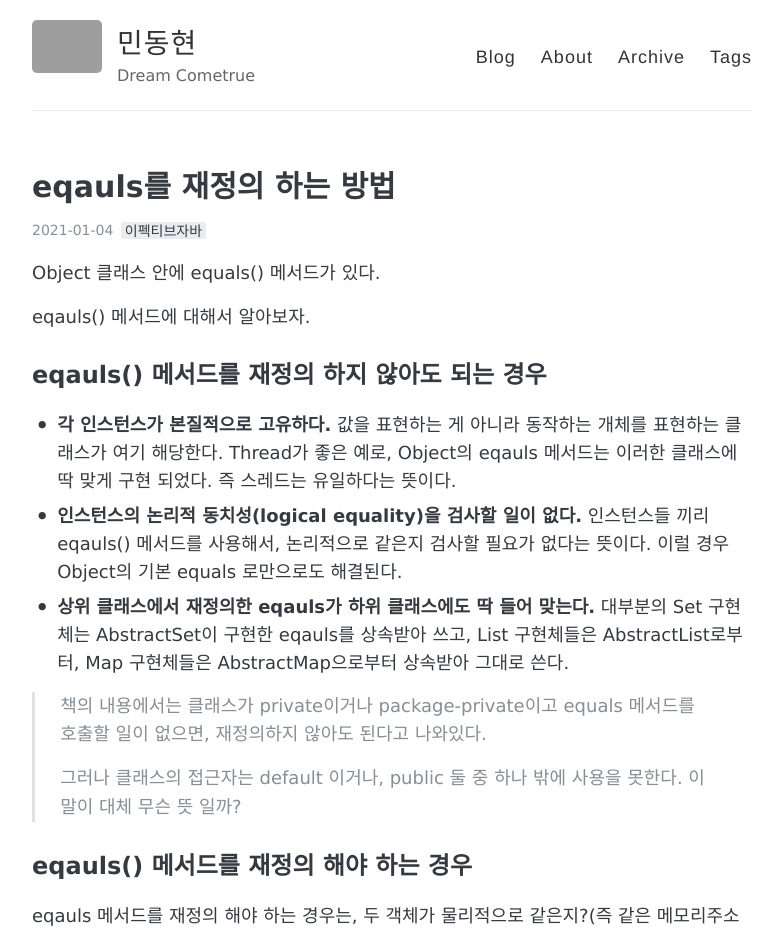
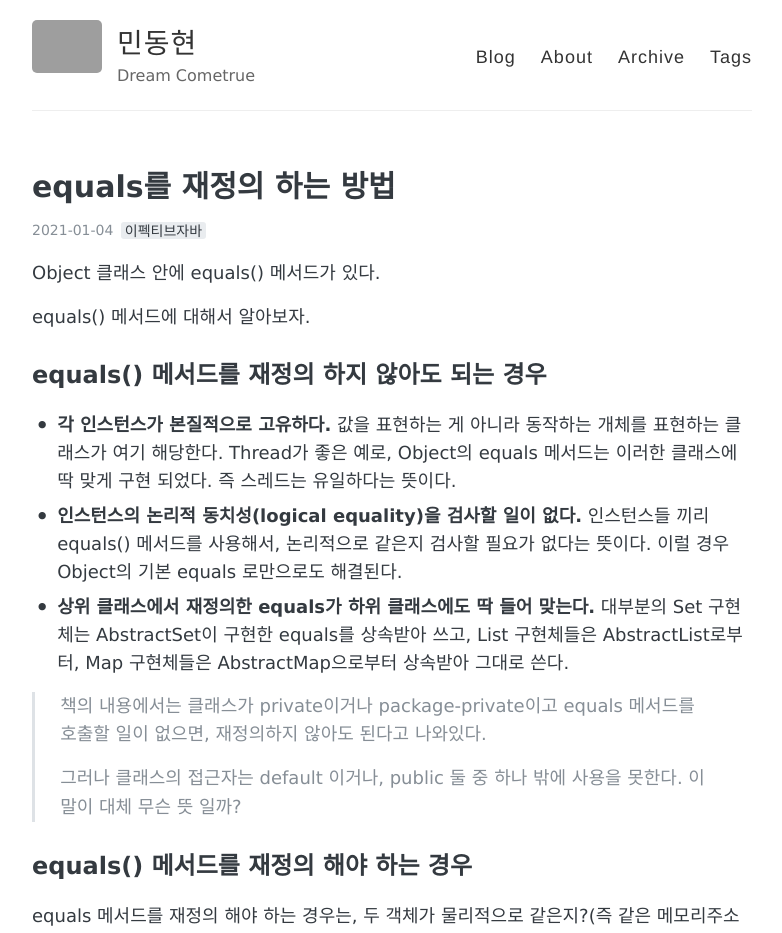
Before and after one commit to DaeAkin/DaeAkin.github.io, a Jekyll site: the page built from _posts/2021-01-04-eqauls를 재정의 하는 방법.md, in a window 1280 px wide and 1400 px high. Shown: the top 933 px of the window, without its empty margins (248-1030 px from the left). Built offline with Jekyll 4.4.1, drawn with Linux system fonts in a browser that asks for light colours; comment, search, counter and statistics services are not loaded; some of the changed text lies outside the part shown; grey boxes are pictures that could not be loaded.

Commit message:
feat : 오타수정, 이미지 디렉토리 수정

````diff
--- a/_posts/2021-01-04-eqauls를 재정의 하는 방법.md
+++ b/_posts/2021-01-04-eqauls를 재정의 하는 방법.md
@@ -1,6 +1,6 @@
 ---
 layout: post
-title: eqauls를 재정의 하는 방법
+title: equals를 재정의 하는 방법
 categories: [이펙티브자바]
 comments: true
 tags:
@@ -9,13 +9,13 @@ tags:
 
 Object 클래스 안에 equals() 메서드가 있다.
 
-eqauls() 메서드에 대해서 알아보자.
+equals() 메서드에 대해서 알아보자.
 
-## eqauls() 메서드를 재정의 하지 않아도 되는 경우
+## equals() 메서드를 재정의 하지 않아도 되는 경우
 
-- **각 인스턴스가 본질적으로 고유하다.** 값을 표현하는 게 아니라 동작하는 개체를 표현하는 클래스가 여기 해당한다. Thread가 좋은 예로, Object의 eqauls 메서드는 이러한 클래스에 딱 맞게 구현 되었다. 즉 스레드는 유일하다는 뜻이다.
-- **인스턴스의 논리적 동치성(logical equality)을 검사할 일이 없다.** 인스턴스들 끼리 eqauls() 메서드를 사용해서, 논리적으로 같은지 검사할 필요가 없다는 뜻이다. 이럴 경우 Object의 기본 equals 로만으로도 해결된다.
-- **상위 클래스에서 재정의한 eqauls가 하위 클래스에도 딱 들어 맞는다.** 대부분의 Set 구현체는 AbstractSet이 구현한 eqauls를 상속받아 쓰고, List 구현체들은 AbstractList로부터, Map 구현체들은 AbstractMap으로부터 상속받아 그대로 쓴다.
+- **각 인스턴스가 본질적으로 고유하다.** 값을 표현하는 게 아니라 동작하는 개체를 표현하는 클래스가 여기 해당한다. Thread가 좋은 예로, Object의 equals 메서드는 이러한 클래스에 딱 맞게 구현 되었다. 즉 스레드는 유일하다는 뜻이다.
+- **인스턴스의 논리적 동치성(logical equality)을 검사할 일이 없다.** 인스턴스들 끼리 equals() 메서드를 사용해서, 논리적으로 같은지 검사할 필요가 없다는 뜻이다. 이럴 경우 Object의 기본 equals 로만으로도 해결된다.
+- **상위 클래스에서 재정의한 equals가 하위 클래스에도 딱 들어 맞는다.** 대부분의 Set 구현체는 AbstractSet이 구현한 equals를 상속받아 쓰고, List 구현체들은 AbstractList로부터, Map 구현체들은 AbstractMap으로부터 상속받아 그대로 쓴다.
 
 
 
@@ -23,9 +23,9 @@ eqauls() 메서드에 대해서 알아보자.
 >
 > 그러나 클래스의 접근자는 default 이거나, public 둘 중 하나 밖에 사용을 못한다. 이 말이 대체 무슨 뜻 일까?
 
-## eqauls() 메서드를 재정의 해야 하는 경우
+## equals() 메서드를 재정의 해야 하는 경우
 
-eqauls 메서드를 재정의 해야 하는 경우는, 두 객체가 물리적으로 같은지?(즉 같은 메모리주소를 참조하고 있는지) 가 아니라, 논리적 동치성을 확인해야 하는데, 상위 클래스의 equals가 논리적 동치성을 비교하도록 재정의되지 않았을 때다.
+equals 메서드를 재정의 해야 하는 경우는, 두 객체가 물리적으로 같은지?(즉 같은 메모리주소를 참조하고 있는지) 가 아니라, 논리적 동치성을 확인해야 하는데, 상위 클래스의 equals가 논리적 동치성을 비교하도록 재정의되지 않았을 때다.
 
 예를 들어 자바를 처음 접했을 때, 다음과 같은 실수를 한번 씩 접해봤을 것이다.
 
@@ -38,7 +38,7 @@ System.out.println(str1 == str2) // false
 
 변수 str1과 str2은 논리적으로는 서로 같은 String을 담고 있지만, == 비교를 하게 되면 **메모리 주소값**을 비교하기 때문에 false가 나오게 된다.
 
-이럴 때 논리적 동치성 비교를 해야 하는데, 이럴 때 사용하는 것이 eqauls() 메서드이다.
+이럴 때 논리적 동치성 비교를 해야 하는데, 이럴 때 사용하는 것이 equals() 메서드이다.
 
 ```java
 String str1 = new String("abc");
@@ -55,9 +55,9 @@ System.out.println(str1.equals(str2)) // true
 
 그렇다면, 재정의는 어떻게 해야 할까?
 
-## eqauls() 재정의 하는 방법
+## equals() 재정의 하는 방법
 
-eqauls를 재정의 할 때 다음과 같은 규약을 반드시 따라야 한다. 다음은 Object 명세에 적힌 규약이다.
+equals를 재정의 할 때 다음과 같은 규약을 반드시 따라야 한다. 다음은 Object 명세에 적힌 규약이다.
 
 - **반사성(reflexivity)** : null이 아닌 모든 참조 값 x에 대해, **x.equals(x)는 true**다.
 - **대칭성(symmetry)** : null이 아닌 모든 참조 값 x,y에 대해 **x.equals(y)가 true면 y.equals(x)도 true**다.
@@ -103,7 +103,7 @@ cis.equals(s); // true
 s.equals(cis); // false
 ```
 
-cis.eqauls(s)는 true로 반환하며, s.eqauls(cis)는 false를 반환하므로, 대칭성을 위반하게 된다.
+cis.equals(s)는 true로 반환하며, s.equals(cis)는 false를 반환하므로, 대칭성을 위반하게 된다.
 
 **다음의 contains() 함수는 무엇을 반환할까?**
 
@@ -174,7 +174,7 @@ public class ColorPoint extends Point {
 }
 ```
 
-그럼 ColorPoint 클래스의 equlas() 메서드는 어떻게 해야 할까? 기존에 Point에서 사용하던 eqauls() 메서드를 사용하게 되면 Color 객체는 상관없이 비교를 수행 한다.
+그럼 ColorPoint 클래스의 equlas() 메서드는 어떻게 해야 할까? 기존에 Point에서 사용하던 equals() 메서드를 사용하게 되면 Color 객체는 상관없이 비교를 수행 한다.
 
 그럼 Color 객체도 비교 대상에 포함되도록 eauls() 메서드를 구현 해 보자
 
@@ -226,9 +226,9 @@ p1.eqauls(p3); // false
 
 그럼 도대체 어떻게 구현 해아 할까?
 
-## eqauls() 제대로 구현 하기
+## equals() 제대로 구현 하기
 
-eqauls() 메서드를 제대로 구현하려면 상속 대신 컴포지션 패턴을 이용하는 방법이 있다.
+equals() 메서드를 제대로 구현하려면 상속 대신 컴포지션 패턴을 이용하는 방법이 있다.
 
 ```java
 public class ColorPoint {
@@ -254,13 +254,13 @@ public class ColorPoint {
 }
 ```
 
-이렇게 상속 보다 컴포지션을 이용하면 안전하게 eqauls()를 구현할 수 있다.
+이렇게 상속 보다 컴포지션을 이용하면 안전하게 equals()를 구현할 수 있다.
 
 **일관성**은 두 객체가 같다면 앞으로도 영원히 같아야 한다는 뜻이다. 가변 객체라면 비교 시점에 따라 서도 다를 순 있지만, 불변 객체라면 한번 다르면 끝까지 달라야 한다. 클래스를 불변 클래스로 만드는게 나을지를 생각해보자. 불변 클래스로 만들기로 했다면 equals가 한번 같다고 한 객체와는 영원히 같다고 답해야 한다.
 
-클래스가 불변이든 가변이든 **eqauls()의 판단에 신뢰할 수 없는 자원이 끼어들게 해서는 안된다.** 이 제약을 어기면 일관성 조건을 만족시키기가 아주 어렵다.
+클래스가 불변이든 가변이든 **equals()의 판단에 신뢰할 수 없는 자원이 끼어들게 해서는 안된다.** 이 제약을 어기면 일관성 조건을 만족시키기가 아주 어렵다.
 
-그 다음 마지막 조건이였던 **null-아님** 은 모든 객체가 null과 같지 않아야 한다는 뜻이다. 만약 eqauls() 비교 할때 null 객체가 들어 오게되면 실수로 **NullPointerException**을 던지게 될 수도 있다.
+그 다음 마지막 조건이였던 **null-아님** 은 모든 객체가 null과 같지 않아야 한다는 뜻이다. 만약 equals() 비교 할때 null 객체가 들어 오게되면 실수로 **NullPointerException**을 던지게 될 수도 있다.
 
 그래서 명시적으로 null 검사를 하기도 한다.
 
@@ -290,7 +290,7 @@ public class ColorPoint {
 
 
 
-### eqauls 메서드 구현 단계
+### equals 메서드 구현 단계
 
 1. **== 연산자를 사용해 입력이 자기 자신의 참조인지 확인한다.** 자기 자신이면 true를 반환한다. 이는 단순히 성능 최적화용으로, 비교 작업이 복잡한 상황일 때 값어치를 할 것이다.
 
@@ -302,7 +302,7 @@ public class ColorPoint {
 
 4. **입력 객체와 자기 자신의 대응되는 핵심 필드들이 모두 일치하는지 하나씩 검사한다.** 모든 필드가 일치하면 true를, 다르면 false를 반환한다. 2단계에서 인터페이스를 사용했다면 입력의 필드 값을 가져올 때도 그 인터페이스의 메서드를 사용해야 한다. 타입이 클래스라면(접근 권한에 따라) 해당 필드에 직접 접근할 수도 있다.
 
-5. **eqauls를 재정의할 땐 hashCode도 반드시 재정의하자.**(다음 장)
+5. **equals를 재정의할 땐 hashCode도 반드시 재정의하자.**(다음 장)
 
 6. **너무 복잡하게 해결하려 들지 말자.** 필드들의 동치성만 검사해도 equals 규약을 어렵지 않게 지킬 수 있다. 오히려 너무 공격적으로 파고들다가 문제를 일으키기도 한다. 일반적으로 별칭(alias)은 비교하지 않는 게 좋다. 예컨대 File 클래스라면, 심볼릭 링크를 비교해 같은 파일을 가리키는지를 확인하려 들면 안 된다.
 
@@ -315,7 +315,7 @@ public class ColorPoint {
 
    이 방법은 오버라이딩이 아니라 오버로딩이다.
 
-## eqauls 자동 생성
+## equals 자동 생성
 
 요즘 IDE나 라이브러리들은 equals를 자동 생성 해준다.
 
````
Also changed, not shown: images/item10/intellij1.png (renamed from images/imte10/intellij1.png), images/item10/intellij2.png (renamed from images/imte10/intellij2.png), images/item10/lombok1.png (renamed from images/imte10/lombok1.png), images/item10/lombok2.png (renamed from images/imte10/lombok2.png).
